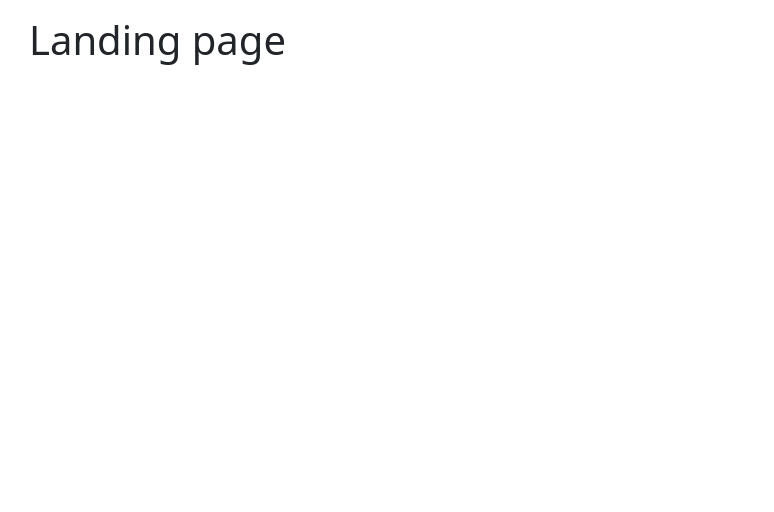
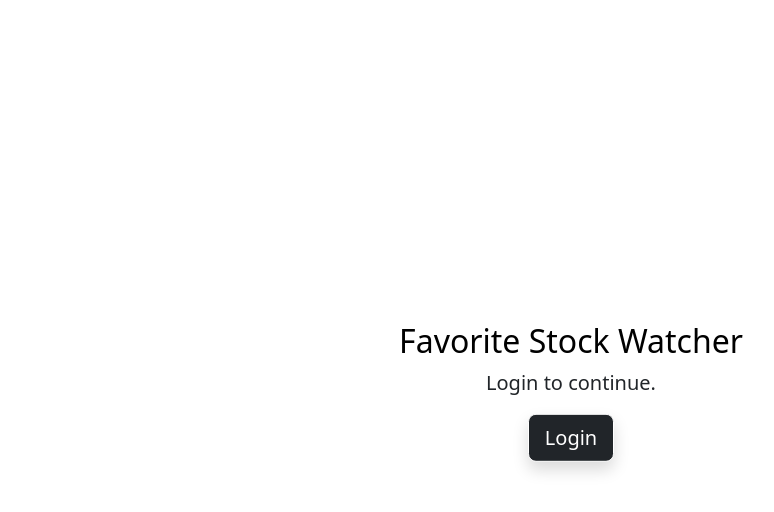
Before and after one commit to paul3bin/Favorite-Stocks-Watcher, a React (Create React App) app in the folder frontend/: page / in a window 1280 px wide. Shown: the top 512 px of the page, without its empty margins (69-843 px from the left). Built offline with nearby package versions, Linux system fonts and the light colour scheme.

Commit message:
renamed landing page

```diff
--- a/frontend/src/App.js
+++ b/frontend/src/App.js
@@ -1,6 +1,6 @@
 import { BrowserRouter as Router, Routes, Route } from "react-router-dom";
 
-import { Landing } from "./pages/Landing";
+import { Landing } from "./pages/UserLanding";
 import { Login } from "./pages/UserLogin";
 import { SignUp } from "./pages/SignUp";
 import { HomePage } from "./pages/Home";
--- /dev/null
+++ b/frontend/src/pages/UserLanding.js
@@ -0,0 +1,31 @@
+import React from "react";
+import { Link } from "react-router-dom";
+
+import "../styles/landing.css";
+
+export function Landing() {
+  document.title = "FSW | Welcome";
+
+  return (
+    <div className="container landing-container">
+      <div className="d-flex h-100 text-center text-dark bg-white">
+        <div className="cover-container d-flex w-100 h-100 p-3 mx-auto flex-column">
+          <main className="px-3">
+            <h1 className="h2">Favorite Stock Watcher</h1>
+            <div>
+              <p className="lead">Login to continue.</p>
+              <p class="lead">
+                <Link
+                  to="/login"
+                  class="btn btn-lg btn-secondary border-white bg-dark shadow"
+                >
+                  Login
+                </Link>
+              </p>
+            </div>
+          </main>
+        </div>
+      </div>
+    </div>
+  );
+}
--- a/frontend/src/pages/landing.js
+++ /dev/null
@@ -1,15 +0,0 @@
-import React from "react";
-
-import { Wrapper } from "../components/Wrapper";
-
-export function Landing() {
-  document.title = "FSW | Welcome";
-
-  return (
-    <Wrapper>
-      <div className="container">
-        <h1>Landing page</h1>
-      </div>
-    </Wrapper>
-  );
-}
--- a/frontend/src/styles/landing.css
+++ b/frontend/src/styles/landing.css
@@ -1,3 +1,11 @@
 h1 {
   color: black;
 }
+
+.landing-container {
+  position: absolute;
+  top: 50%;
+  left: 50%;
+  transform: translate(-50%, -50%);
+  background-color: white;
+}
```
